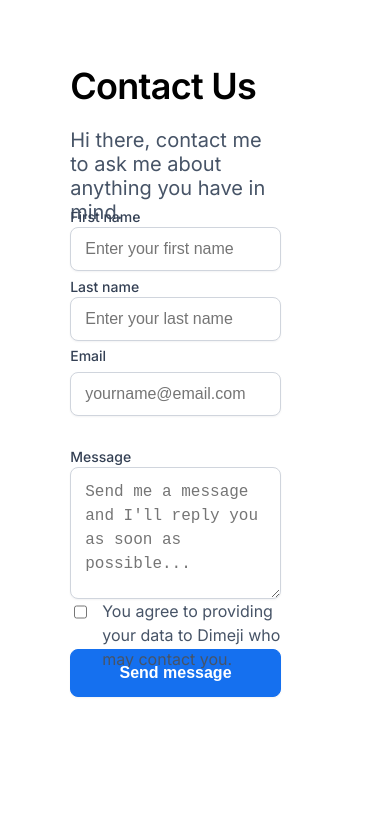
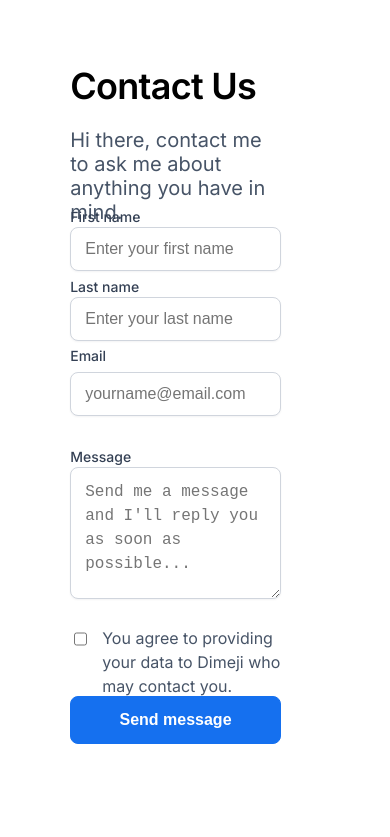
Before and after one commit to dimeji2021/zuri-week-1-project, a React (Create React App) app: page /contact in a window 390 px wide. Shown: the top 837 px of the page. Built offline with nearby package versions, Linux system fonts and the light colour scheme.

Commit message:
making it mobile responsive

```diff
--- a/src/components/ContactStyle.js
+++ b/src/components/ContactStyle.js
@@ -94,12 +94,17 @@ export const EmailStyle = styled.div`
   padding: 0px;
   gap: 6px;
   width: 100%;
-  height: 100px;
+  height: 140px;
+  @media only screen and (max-width: 600px) {
+    height: 100px;
+  }
 `;
 export const MessageStyle = styled.div`
-  /* height: 100px; */
-  width:100%;
-  /* margin-bottom: 20px; */
+  width: 100%;
+  margin-bottom: 80px;
+  @media only screen and (max-width: 600px) {
+    height: 100px;
+  }
 `;
 export const MessageLabel = styled.label`
   height: 20px;
@@ -169,8 +174,10 @@ export const Button = styled.button`
   color: #ffffff;
   background: #1570ef;
   border: 1px solid #1570ef;
-  box-shadow: 0px 1px 2px rgba(16, 24, 40, 0.05);
   border-radius: 8px;
+  @media only screen and (max-width: 600px) {
+    margin-top: 20px;
+  }
 `;
 export const HeaderStyle = styled.div`
   width: 100%;
@@ -182,7 +189,6 @@ export const FormWrapper = styled.form`
   align-items: flex-start;
   padding: 0px;
   width: 100%;
-  /* gap: 32px; */
 `;
 export const MainWrapper = styled.div`
   padding: 64px 0px 96px;
```
